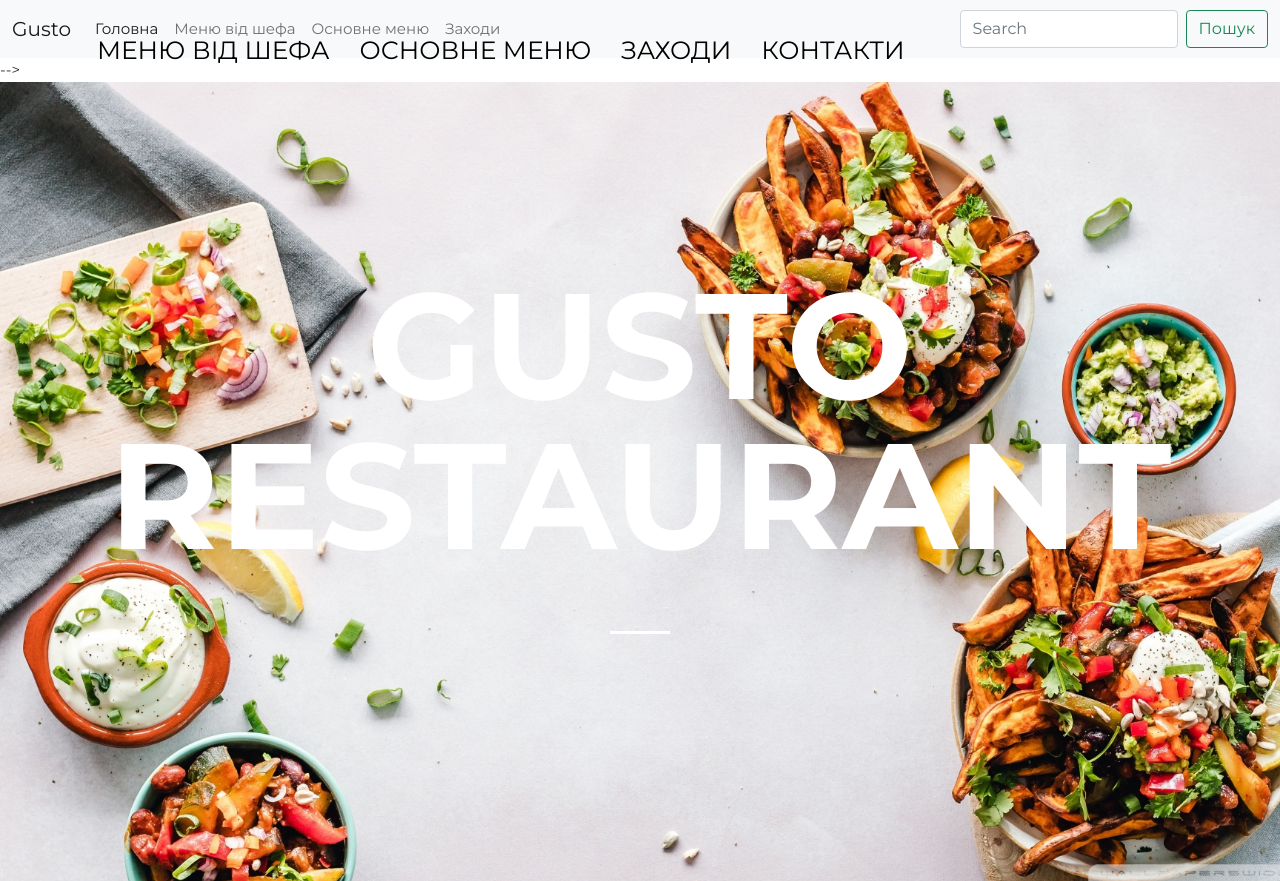
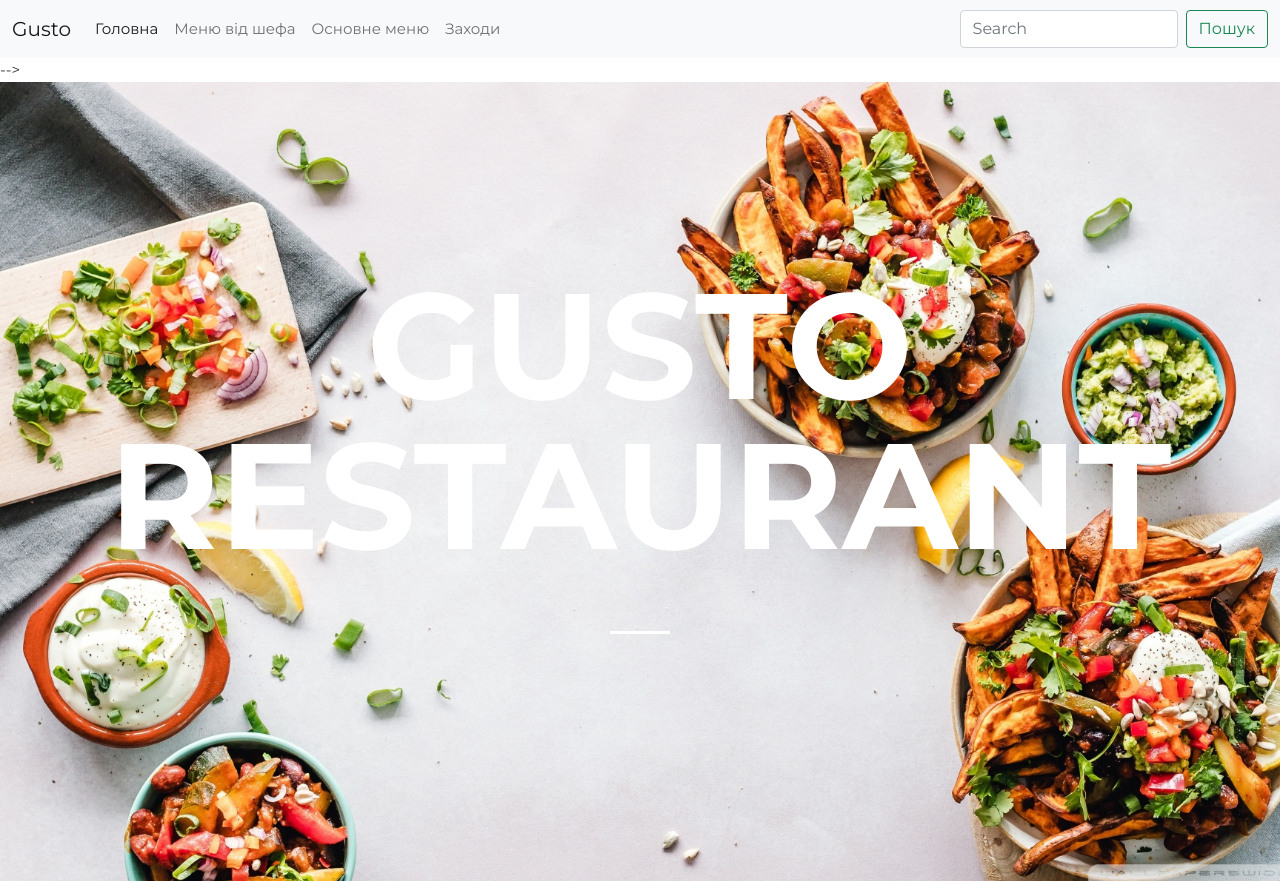
Before and after one commit to project11e/gustoPython, a Django app: template main_gusto/templates/index.html in a window 1280 px wide; the page is wider, and only the part inside the window is pictured. Shown: the top 881 px of that part. Run offline with Django 3.2, Linux system fonts and the light colour scheme; the template is opened without the code that fills it: values that come from a table or form of the project are taken from there, others are empty; data comes from the database, SQL or seed files in the repository; parts of the project's set-up code (start-up, migrations or seed data) failed here and were passed over; some libraries are stand-ins or nearby versions.

Commit message:
Update index.html

```diff
--- a/main_gusto/templates/index.html
+++ b/main_gusto/templates/index.html
@@ -5,10 +5,6 @@
         <div class="container">
             <div class="header_inner">
             <nav class="nav">
-                <a class="nav_link active" href="/#special_menu">Меню від шефа</a>
-                <a class="nav_link" href="/#menu">Основне меню</a>
-                <a class="nav_link" href="/#events">Заходи</a>
-                <a class="nav_link" href="#">Контакти</a>
 
             </nav>
             </div>
```
